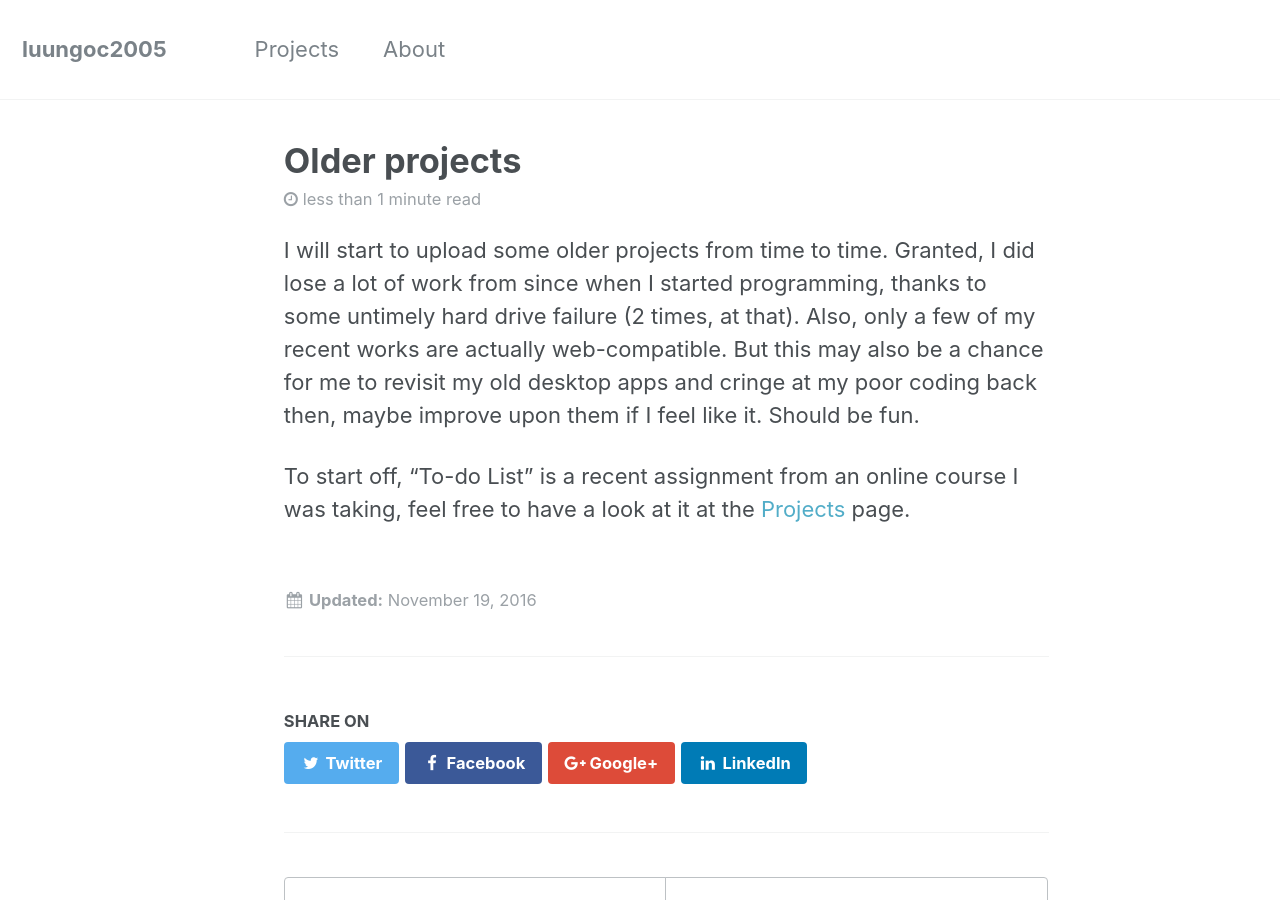
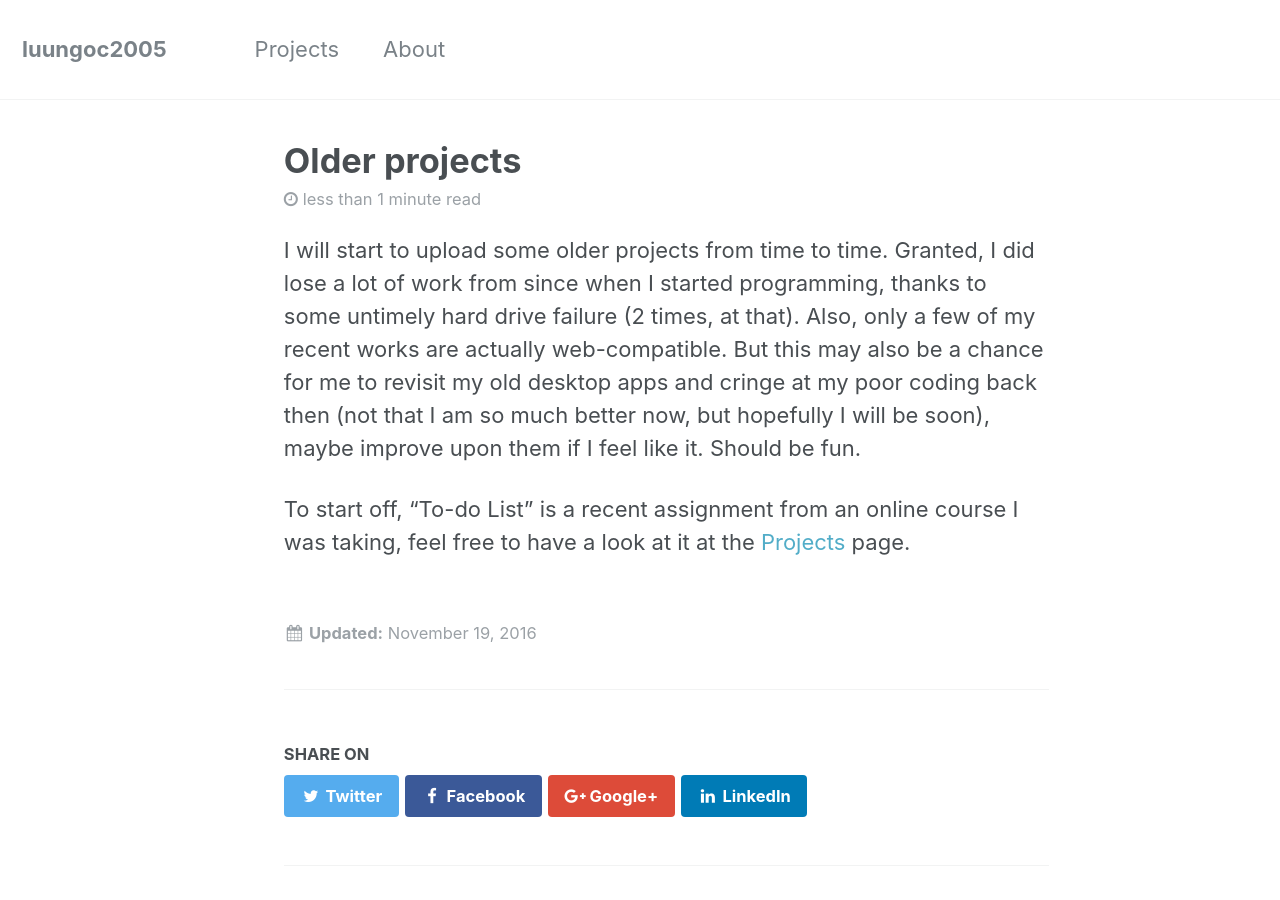
Before and after one commit to luungoc2005/luungoc2005-github-io-old, a Jekyll site: the page built from _posts/2016-11-19-older-projects.markdown, in a window 1280 px wide and 900 px high. Built offline with Jekyll 4.4.1, drawn with Linux system fonts in a browser that asks for light colours.

Commit message:
post edit

```diff
--- a/_posts/2016-11-19-older-projects.markdown
+++ b/_posts/2016-11-19-older-projects.markdown
@@ -5,6 +5,6 @@ categories:
  - updates
 ---
 
-I will start to upload some older projects from time to time. Granted, I did lose a lot of work from since when I started programming, thanks to some untimely hard drive failure (2 times, at that). Also, only a few of my recent works are actually web-compatible. But this may also be a chance for me to revisit my old desktop apps and cringe at my poor coding back then, maybe improve upon them if I feel like it. Should be fun.
+I will start to upload some older projects from time to time. Granted, I did lose a lot of work from since when I started programming, thanks to some untimely hard drive failure (2 times, at that). Also, only a few of my recent works are actually web-compatible. But this may also be a chance for me to revisit my old desktop apps and cringe at my poor coding back then (not that I am so much better now, but hopefully I will be soon), maybe improve upon them if I feel like it. Should be fun.
 
 To start off, "To-do List" is a recent assignment from an online course I was taking, feel free to have a look at it at the [Projects](/projects/) page.
```
